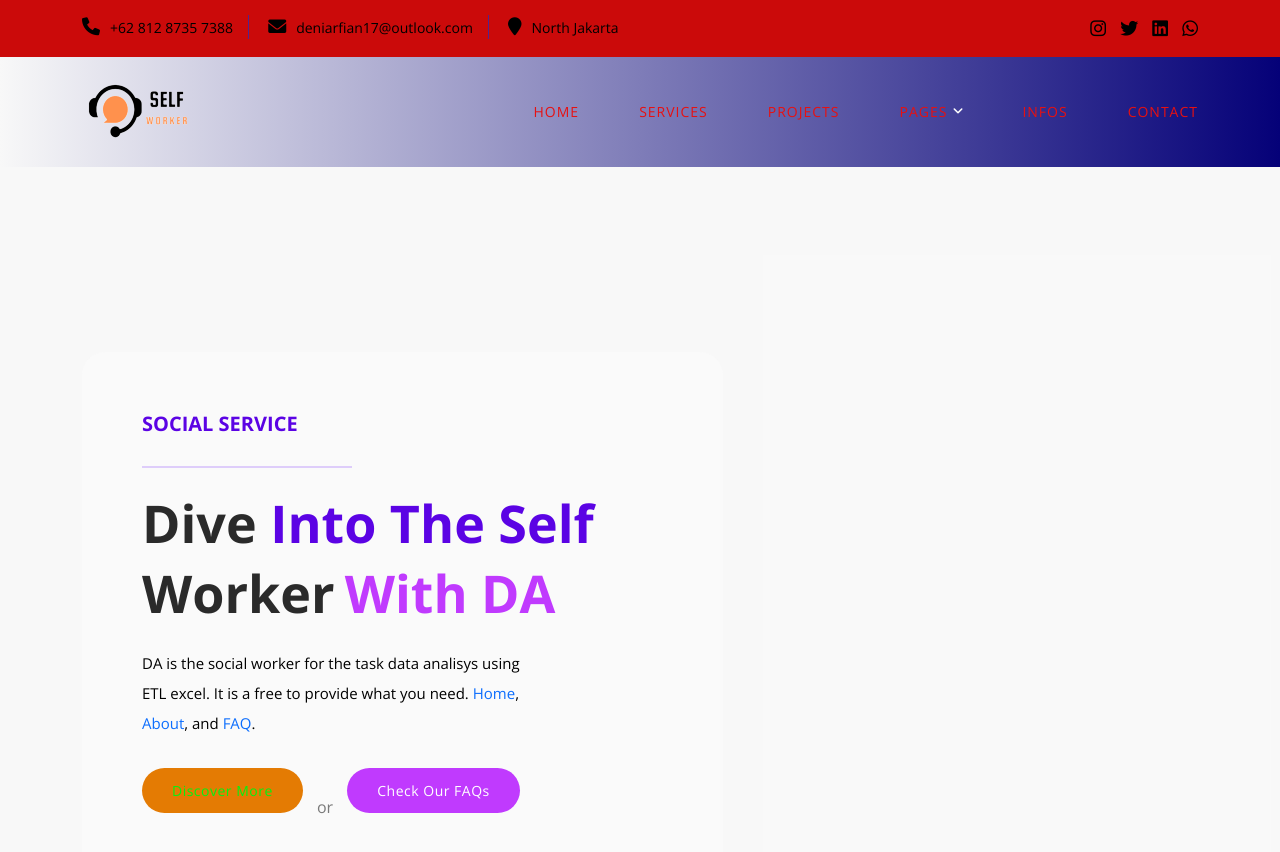
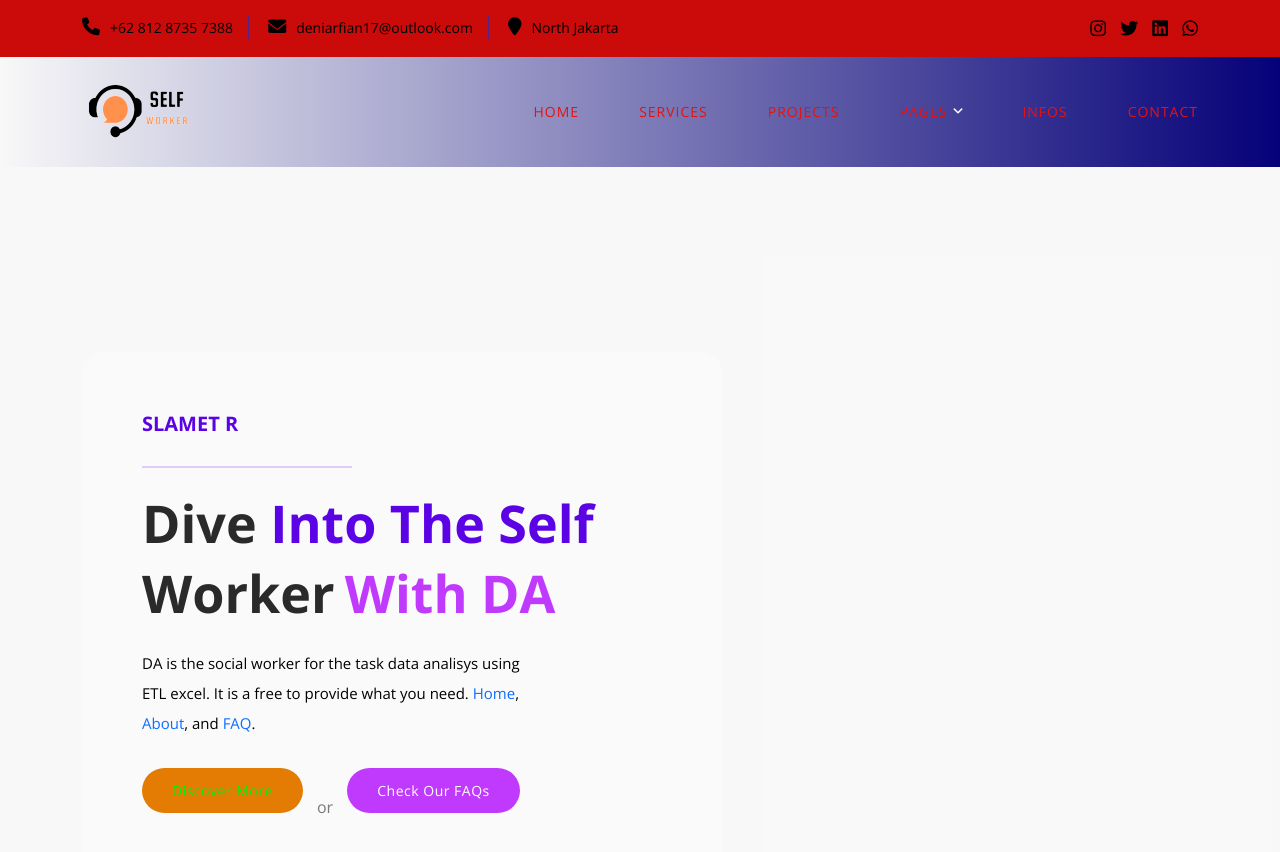
Before and after one commit to deniarfian/test, a plain HTML site: page index.html in a window 1280 px wide. Shown: the top 852 px of the page. Drawn offline with nearby package versions, Linux system fonts and the light colour scheme.

Commit message:
updateslamet

```diff
--- a/index.html
+++ b/index.html
@@ -114,7 +114,7 @@ https://templatemo.com/tm-582-tale-seo-agency
       <div class="row">
         <div class="col-lg-7">
           <div class="caption header-text">
-            <h6>Social Service</h6>
+            <h6>Slamet R</h6>
             <div class="line-dec"></div>
             <h4>Dive <em>Into The Self</em> Worker<span>With DA</span></h4>
             <p>DA is the social worker for the task data analisys using ETL excel. It is a free to provide what you need. <a href="index.html"> Home</a>, <a href="about.html">About</a>, and <a href="faqs.html">FAQ</a>.</p>
```
